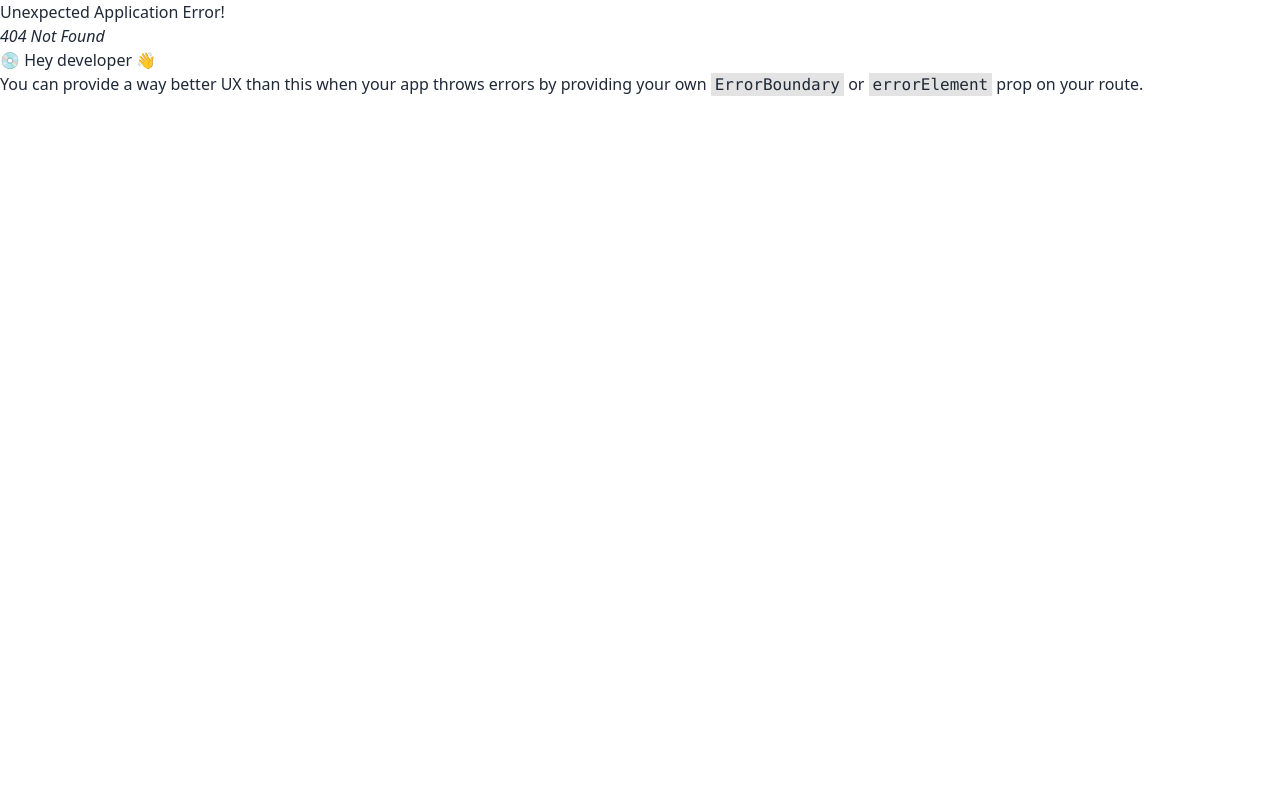
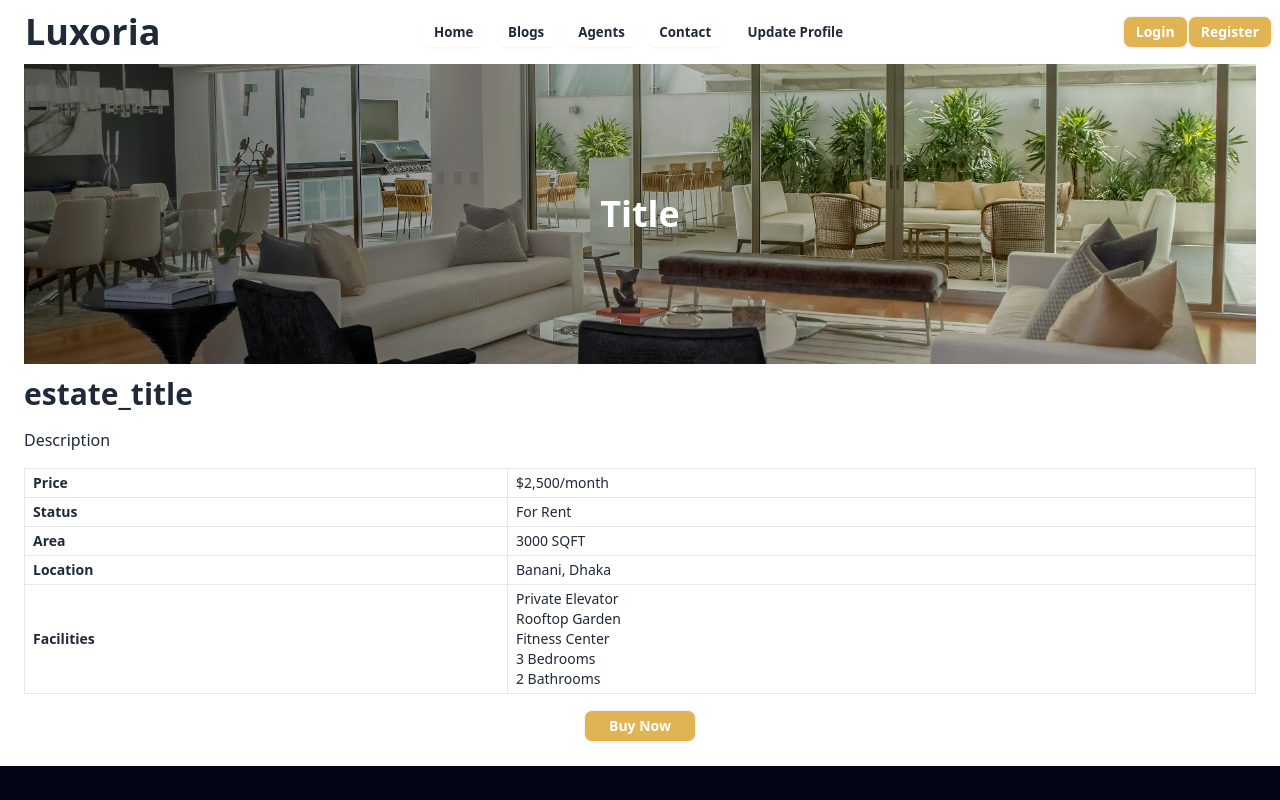
Before and after one commit to Sazid60/Luxoria-Real-Estate, a React (Vite) app: page /estate-details/1 in a window 1280 px wide. Before the commit this address had no page. Shown: the top 800 px of the page. Built offline with nearby package versions, Linux system fonts and the light colour scheme.

Commit message:
Detailed Estate Card Added

```diff
--- a/src/Components/EstateCards/EstateCards.jsx
+++ b/src/Components/EstateCards/EstateCards.jsx
@@ -2,6 +2,7 @@
 import { CiBadgeDollar, CiLocationOn } from "react-icons/ci";
 
 import { TbRulerMeasure } from "react-icons/tb";
+import { Link } from "react-router-dom";
 
 const EstateCards = () => {
     return (
@@ -30,7 +31,9 @@ const EstateCards = () => {
                         <p className="border border-[#E1B453] p-1 rounded-sm text-xs ">Backyard</p>
                     </div>
                     <div className="card-actions w-full">
-                        <button className="btn bg-[#E1B453] w-full text-white text-xs btn-sm mt-2">View Details</button>
+                        <Link className="w-full" to={`/estate-details/1`}>
+                            <button className="btn bg-[#E1B453] w-full text-white text-xs btn-sm mt-2">View Details</button>
+                        </Link>
                     </div>
                 </div>
             </div>
--- /dev/null
+++ b/src/Pages/DetailEstate/DetailEstate.jsx
@@ -0,0 +1,65 @@
+
+const DetailEstate = () => {
+    return (
+        <div className="flex flex-col">
+            <div className='relative h-[150px] md:h-[300px] lg:h-[300px] w-full'>
+                <div className='absolute inset-0 bg-cover bg-center bg-no-repeat flex justify-center items-center'>
+                    <img src="/banner-1.jpg" alt="Banner Image" className="w-full h-full object-cover" />
+                </div>
+                <div className="absolute inset-0 bg-gradient-to-r from-black to-transparent opacity-50"></div>
+                <div className="absolute inset-0 flex justify-center items-center">
+                    <h1 className="text-xl md:text-2xl lg:text-4xl font-bold text-white">Title</h1>
+                </div>
+            </div>
+
+            <div className="mt-3">
+                <div>
+                    <h1 className="text-3xl font-bold">estate_title</h1>
+                </div>
+
+                <p className="mt-4 mb-4">Description</p>
+
+                <div className="overflow-x-auto">
+                    <table className="table-auto w-full text-sm border border-solid ">
+                        <tbody>
+                            <tr>
+                                <td className="px-2 py-1 text-left font-bold border border-solid ">Price</td>
+                                <td className="px-2 py-1 border border-solid ">$2,500/month</td>
+                            </tr>
+                            <tr>
+                                <td className="px-2 py-1 text-left font-bold border ">Status</td>
+                                <td className="px-2 py-1 border border-solid ">For Rent</td>
+                            </tr>
+                            <tr>
+                                <td className="px-2 py-1 text-left font-bold border border-solid">Area</td>
+                                <td className="px-2 py-1 border border-solid0">3000 SQFT</td>
+                            </tr>
+                            <tr>
+                                <td className="px-2 py-1 text-left font-bold border ">Location</td>
+                                <td className="px-2 py-1 border border-solid ">Banani, Dhaka</td>
+                            </tr>
+                            <tr>
+                                <td className="px-2 py-1 text-left font-bold border">Facilities</td>
+                                <td className="px-2 py-1 border ">
+                                    <ul>
+                                        <li>Private Elevator</li>
+                                        <li>Rooftop Garden</li>
+                                        <li>Fitness Center</li>
+                                        <li>3 Bedrooms</li>
+                                        <li>2 Bathrooms</li>
+                                    </ul>
+                                </td>
+                            </tr>
+                        </tbody>
+                    </table>
+                </div>
+
+                <div className="flex lg:justify-center">
+                    <button className="btn btn-sm bg-[#E1B453] mt-4 mb-6 text-white w-28">Buy Now</button>
+                </div>
+            </div>
+        </div>
+    );
+};
+
+export default DetailEstate;
--- a/src/Pages/Home/Home.jsx
+++ b/src/Pages/Home/Home.jsx
@@ -1,11 +1,15 @@
-import { useEffect, useState } from "react";
+
 import Banner from "../../Components/Banner";
 import BottomBanner from "../../Components/BottomBanner";
 import Review from "../../Components/Review";
 import EstateCards from "../../Components/EstateCards/EstateCards";
+import { useLoaderData } from "react-router-dom";
 
 
 const Home = () => {
+    const estateData = useLoaderData()
+    console.log(estateData)
+
 
     return (
         <div className="mt-6">
--- a/src/Routes/Routes.jsx
+++ b/src/Routes/Routes.jsx
@@ -7,6 +7,7 @@ import Profile from "../Pages/Profile/Profile";
 import Contact from "../Pages/Contact/Contact";
 import Agents from "../Pages/Agents/Agents";
 import Blogs from "../Pages/Blogs/Blogs";
+import DetailEstate from "../Pages/DetailEstate/DetailEstate";
 
 const router = createBrowserRouter([
     {
@@ -16,10 +17,16 @@ const router = createBrowserRouter([
         {
             path: "/",
             element: <Home></Home>,
+            loader : ()=> fetch('/estate.json')
         },
         {
             path: "/register",
             element: <Register></Register>,
+        },
+        {
+            path: "/estate-details/:id",
+            element: <DetailEstate></DetailEstate>,
+            loader : ()=> fetch('/estate.json')
         },
         {
             path: "/login",
```
